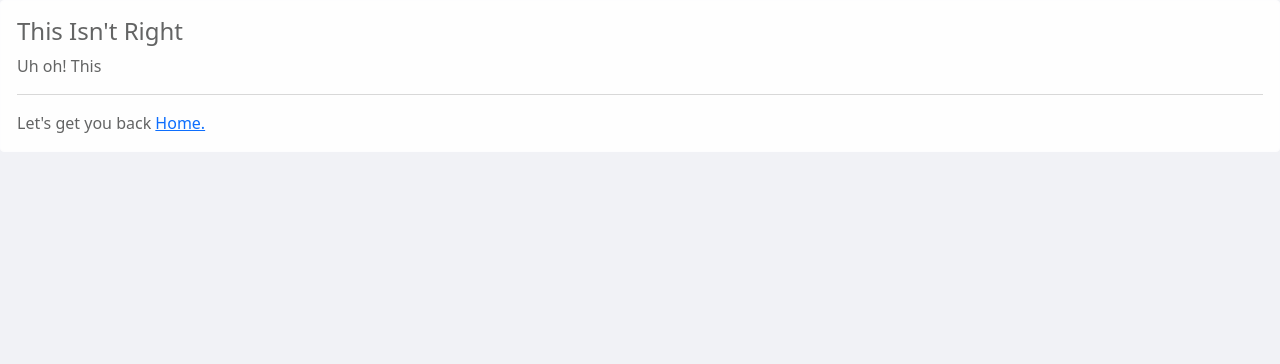
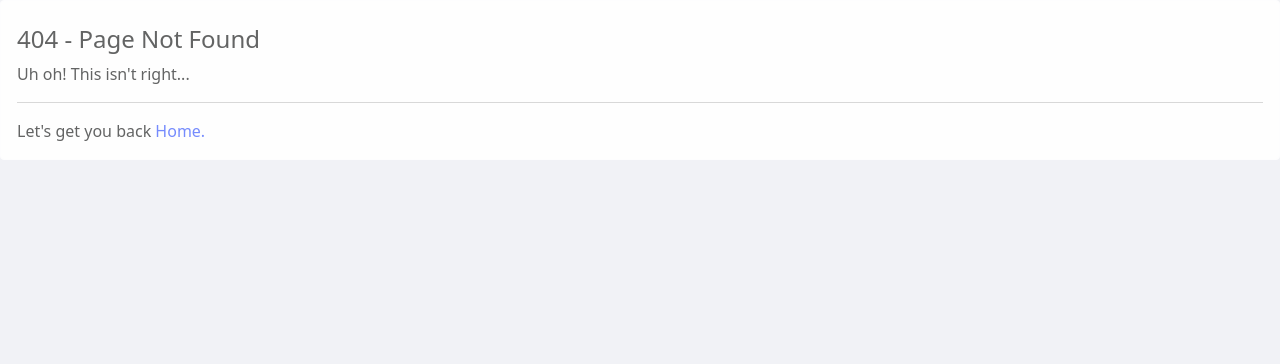
Before and after one commit to jennifergoldberg/ReTail, a Django app: template main_app/templates/404.html in a window 1280 px wide. Shown: the part 56-420 px from the top of the page. Run offline with Django 3.2, Linux system fonts and the light colour scheme; the template is opened without the code that fills it, so the values that code supplies are empty; style sheets or scripts are compiled from the project's sources; some libraries are stand-ins or nearby versions.

Commit message:
404 styled

```diff
--- a/main_app/templates/404.html
+++ b/main_app/templates/404.html
@@ -1,14 +1,15 @@
 
 {% extends 'base.html' %}
-{% block title %} - 500 Error{% endblock title %}
+{% block title %} - 404 Error{% endblock title %}
 
 {% block content %}
 
 <div class="alert alert-light" role="alert">
-  <h4 class="alert-heading">This Isn't Right</h4>
-  <p>Uh oh! This </p>
+  <h1 class="alert-heading"></h1>
+  <h4 class="alert-heading">404 - Page Not Found</h4>
+  <p>Uh oh! This isn't right...</p>
   <hr>
-  <p class="mb-0">Let's get you back <a href="{% url 'home' %}">Home.</a></p>
+  <p class="mb-0">Let's get you back <a style="color:#758bfd; text-decoration:none;" href="{% url 'home' %}">Home.</a></p>
 </div>
 
 {% endblock content %}
--- a/main_app/templates/profile_detail.html
+++ b/main_app/templates/profile_detail.html
@@ -12,7 +12,7 @@
 <h3>{{ user.profile.org_name }}</h3>
 <p>{{ user.profile.bio }}</p>
 
-{% for post in user.posts.all %}
+{% for post in users.posts.all %}
 <p>{{ post.dog_name }}</p>
 
 {% endfor %}
```
